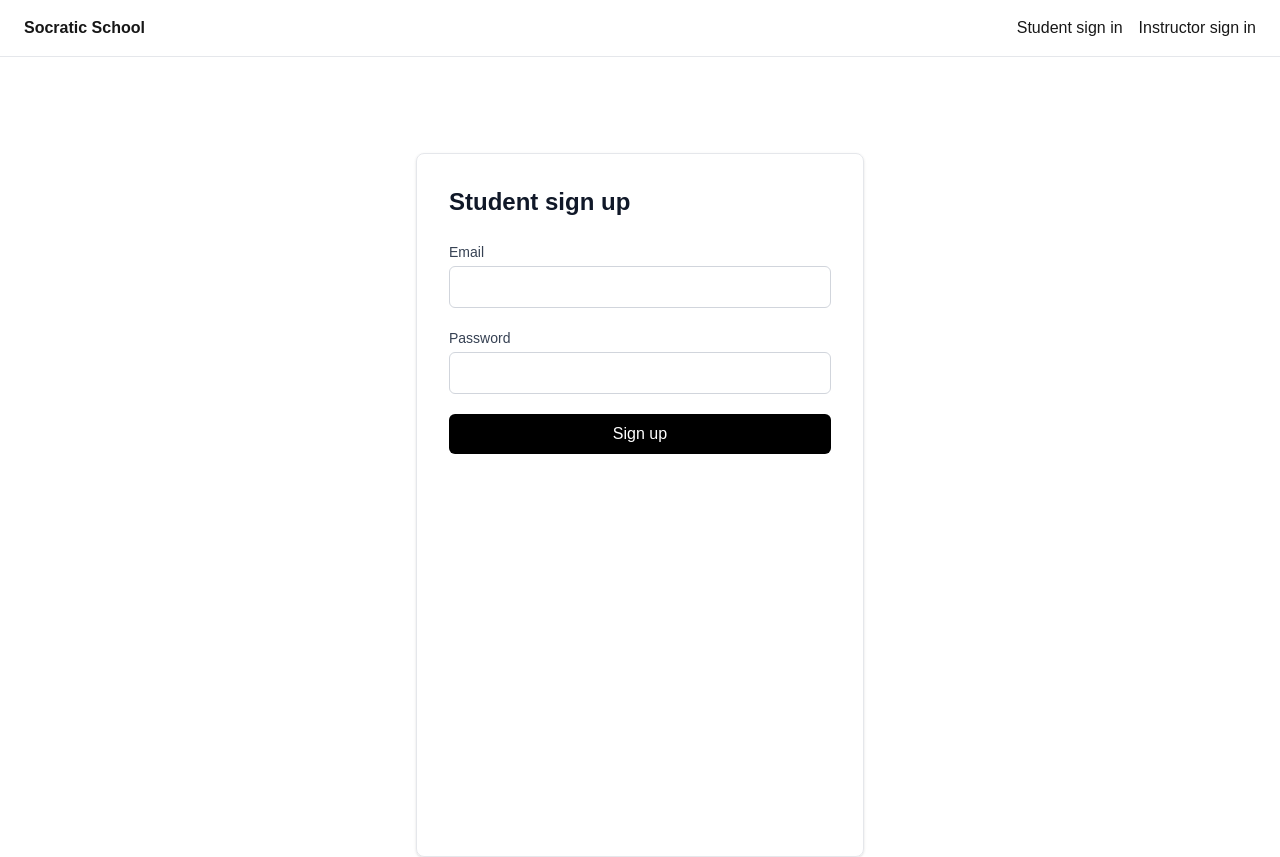
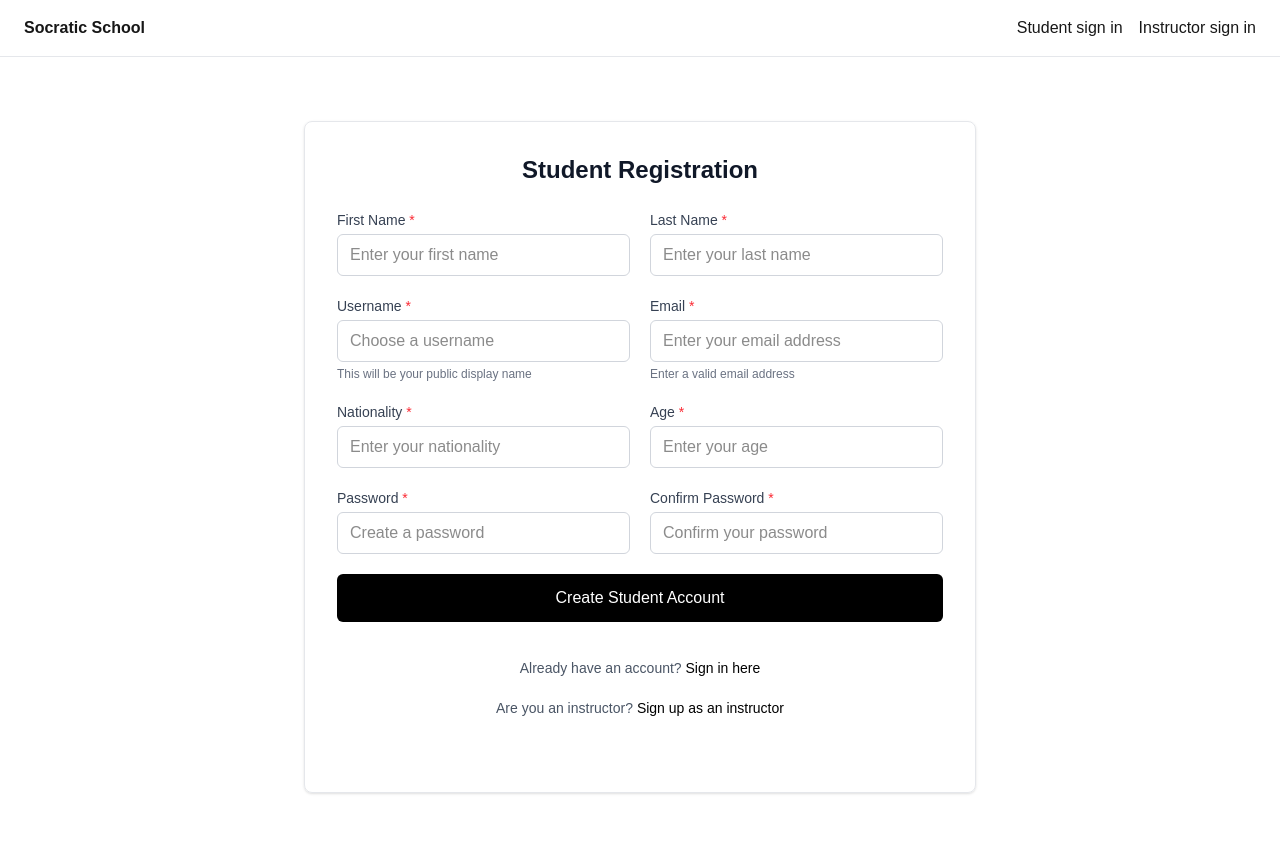
Before and after one commit to parlamas/socratic-school, a Next.js app: page /students/sign-up in a window 1280 px wide. Built offline with nearby package versions, Linux system fonts and the light colour scheme; no server answers.

Commit message:
20251231-1127

```diff
--- a/src/app/students/sign-up/page.tsx
+++ b/src/app/students/sign-up/page.tsx
@@ -4,24 +4,76 @@
 
 import { useState } from "react";
 import { useRouter } from "next/navigation";
+import Link from "next/link";
 
 export default function StudentSignUpPage() {
   const router = useRouter();
 
-  const [email, setEmail] = useState("");
-  const [password, setPassword] = useState("");
+  const [formData, setFormData] = useState({
+    firstName: "",
+    lastName: "",
+    username: "",
+    email: "",
+    nationality: "",
+    age: "",
+    password: "",
+    confirmPassword: ""
+  });
+
   const [error, setError] = useState<string | null>(null);
   const [loading, setLoading] = useState(false);
+
+  const handleChange = (e: React.ChangeEvent<HTMLInputElement>) => {
+    const { name, value } = e.target;
+    setFormData(prev => ({
+      ...prev,
+      [name]: value
+    }));
+  };
+
+  // Basic email validation function
+  const isValidEmail = (email: string) => {
+    const emailRegex = /^[^\s@]+@[^\s@]+\.[^\s@]+$/;
+    return emailRegex.test(email);
+  };
 
   async function handleSubmit(e: React.FormEvent) {
     e.preventDefault();
     setError(null);
+
+    // Basic validation
+    if (formData.password !== formData.confirmPassword) {
+      setError("Passwords do not match");
+      return;
+    }
+
+    // Email validation
+    if (!isValidEmail(formData.email)) {
+      setError("Please enter a valid email address");
+      return;
+    }
+
+    // Age validation - just check if it's a number
+    const ageNum = parseInt(formData.age);
+    if (isNaN(ageNum)) {
+      setError("Age must be a number");
+      return;
+    }
+
     setLoading(true);
 
     const res = await fetch("/api/students/sign-up", {
       method: "POST",
       headers: { "Content-Type": "application/json" },
-      body: JSON.stringify({ email, password }),
+      body: JSON.stringify({
+        firstName: formData.firstName.trim(),
+        lastName: formData.lastName.trim(),
+        username: formData.username.trim(),
+        email: formData.email.trim(),
+        nationality: formData.nationality.trim(),
+        age: ageNum,
+        password: formData.password
+      }),
     });
 
     setLoading(false);
@@ -36,50 +88,185 @@ export default function StudentSignUpPage() {
   }
 
   return (
-    <main className="min-h-screen bg-white flex justify-center pt-24">
-      <div className="w-full max-w-md border border-gray-200 rounded-lg p-8 shadow-sm">
-        <h1 className="text-2xl font-semibold mb-6 text-gray-900">
-          Student sign up
+    <main className="min-h-screen bg-white flex justify-center pt-16 pb-16">
+      <div className="w-full max-w-2xl border border-gray-200 rounded-lg p-8 shadow-sm">
+        <h1 className="text-2xl font-semibold mb-6 text-gray-900 text-center">
+          Student Registration
         </h1>
 
         <form onSubmit={handleSubmit} className="space-y-5">
+          {/* Personal Information */}
+          <div className="grid grid-cols-1 md:grid-cols-2 gap-5">
             <div>
               <label className="block text-sm font-medium text-gray-700 mb-1">
-              Email
+                First Name <span className="text-red-500">*</span>
               </label>
               <input
-              type="email"
-              value={email}
+                type="text"
+                name="firstName"
+                value={formData.firstName}
                 required
-              onChange={(e) => setEmail(e.target.value)}
+                onChange={handleChange}
                 className="w-full rounded-md border border-gray-300 px-3 py-2 focus:outline-none focus:ring-2 focus:ring-black"
+                placeholder="Enter your first name"
               />
             </div>
 
             <div>
               <label className="block text-sm font-medium text-gray-700 mb-1">
-              Password
+                Last Name <span className="text-red-500">*</span>
+              </label>
+              <input
+                type="text"
+                name="lastName"
+                value={formData.lastName}
+                required
+                onChange={handleChange}
+                className="w-full rounded-md border border-gray-300 px-3 py-2 focus:outline-none focus:ring-2 focus:ring-black"
+                placeholder="Enter your last name"
+              />
+            </div>
+          </div>
+
+          <div className="grid grid-cols-1 md:grid-cols-2 gap-5">
+            <div>
+              <label className="block text-sm font-medium text-gray-700 mb-1">
+                Username <span className="text-red-500">*</span>
+              </label>
+              <input
+                type="text"
+                name="username"
+                value={formData.username}
+                required
+                onChange={handleChange}
+                className="w-full rounded-md border border-gray-300 px-3 py-2 focus:outline-none focus:ring-2 focus:ring-black"
+                placeholder="Choose a username"
+              />
+              <p className="text-xs text-gray-500 mt-1">This will be your public display name</p>
+            </div>
+
+            <div>
+              <label className="block text-sm font-medium text-gray-700 mb-1">
+                Email <span className="text-red-500">*</span>
+              </label>
+              <input
+                type="email"
+                name="email"
+                value={formData.email}
+                required
+                onChange={handleChange}
+                className="w-full rounded-md border border-gray-300 px-3 py-2 focus:outline-none focus:ring-2 focus:ring-black"
+                placeholder="Enter your email address"
+              />
+              <p className="text-xs text-gray-500 mt-1">Enter a valid email address</p>
+            </div>
+          </div>
+
+          <div className="grid grid-cols-1 md:grid-cols-2 gap-5">
+            <div>
+              <label className="block text-sm font-medium text-gray-700 mb-1">
+                Nationality <span className="text-red-500">*</span>
+              </label>
+              <input
+                type="text"
+                name="nationality"
+                value={formData.nationality}
+                required
+                onChange={handleChange}
+                className="w-full rounded-md border border-gray-300 px-3 py-2 focus:outline-none focus:ring-2 focus:ring-black"
+                placeholder="Enter your nationality"
+              />
+            </div>
+
+            <div>
+              <label className="block text-sm font-medium text-gray-700 mb-1">
+                Age <span className="text-red-500">*</span>
+              </label>
+              <input
+                type="number"
+                name="age"
+                value={formData.age}
+                required
+                onChange={handleChange}
+                min="1"
+                max="120"
+                className="w-full rounded-md border border-gray-300 px-3 py-2 focus:outline-none focus:ring-2 focus:ring-black"
+                placeholder="Enter your age"
+              />
+            </div>
+          </div>
+
+          <div className="grid grid-cols-1 md:grid-cols-2 gap-5">
+            <div>
+              <label className="block text-sm font-medium text-gray-700 mb-1">
+                Password <span className="text-red-500">*</span>
               </label>
               <input
                 type="password"
-              value={password}
+                name="password"
+                value={formData.password}
                 required
-              onChange={(e) => setPassword(e.target.value)}
+                onChange={handleChange}
                 className="w-full rounded-md border border-gray-300 px-3 py-2 focus:outline-none focus:ring-2 focus:ring-black"
+                placeholder="Create a password"
               />
             </div>
 
+            <div>
+              <label className="block text-sm font-medium text-gray-700 mb-1">
+                Confirm Password <span className="text-red-500">*</span>
+              </label>
+              <input
+                type="password"
+                name="confirmPassword"
+                value={formData.confirmPassword}
+                required
+                onChange={handleChange}
+                className="w-full rounded-md border border-gray-300 px-3 py-2 focus:outline-none focus:ring-2 focus:ring-black"
+                placeholder="Confirm your password"
+              />
+            </div>
+          </div>
+
           {error && (
+            <div className="p-3 bg-red-50 border border-red-200 rounded-md">
               <p className="text-sm text-red-600">{error}</p>
+            </div>
           )}
 
           <button
             type="submit"
             disabled={loading}
-            className="w-full bg-black text-white py-2 rounded-md hover:bg-gray-900 disabled:opacity-50"
+            className="w-full bg-black text-white py-3 rounded-md hover:bg-gray-900 disabled:opacity-50 transition-colors font-medium"
           >
-            {loading ? "Creating account…" : "Sign up"}
+            {loading ? "Creating account…" : "Create Student Account"}
           </button>
+
+          {/* Already have an account link */}
+          <div className="text-center pt-4">
+            <p className="text-gray-600 text-sm">
+              Already have an account?{" "}
+              <Link
+                href="/students/sign-in"
+                className="text-black font-medium hover:underline"
+              >
+                Sign in here
+              </Link>
+            </p>
+          </div>
+
+          {/* Optional: Instructor sign up link */}
+          <div className="text-center">
+            <p className="text-gray-600 text-sm">
+              Are you an instructor?{" "}
+              <Link
+                href="/instructor/sign-up"
+                className="text-black font-medium hover:underline"
+              >
+                Sign up as an instructor
+              </Link>
+            </p>
+          </div>
         </form>
       </div>
     </main>
```
Lines whose indentation alone changed are shown as unchanged.
